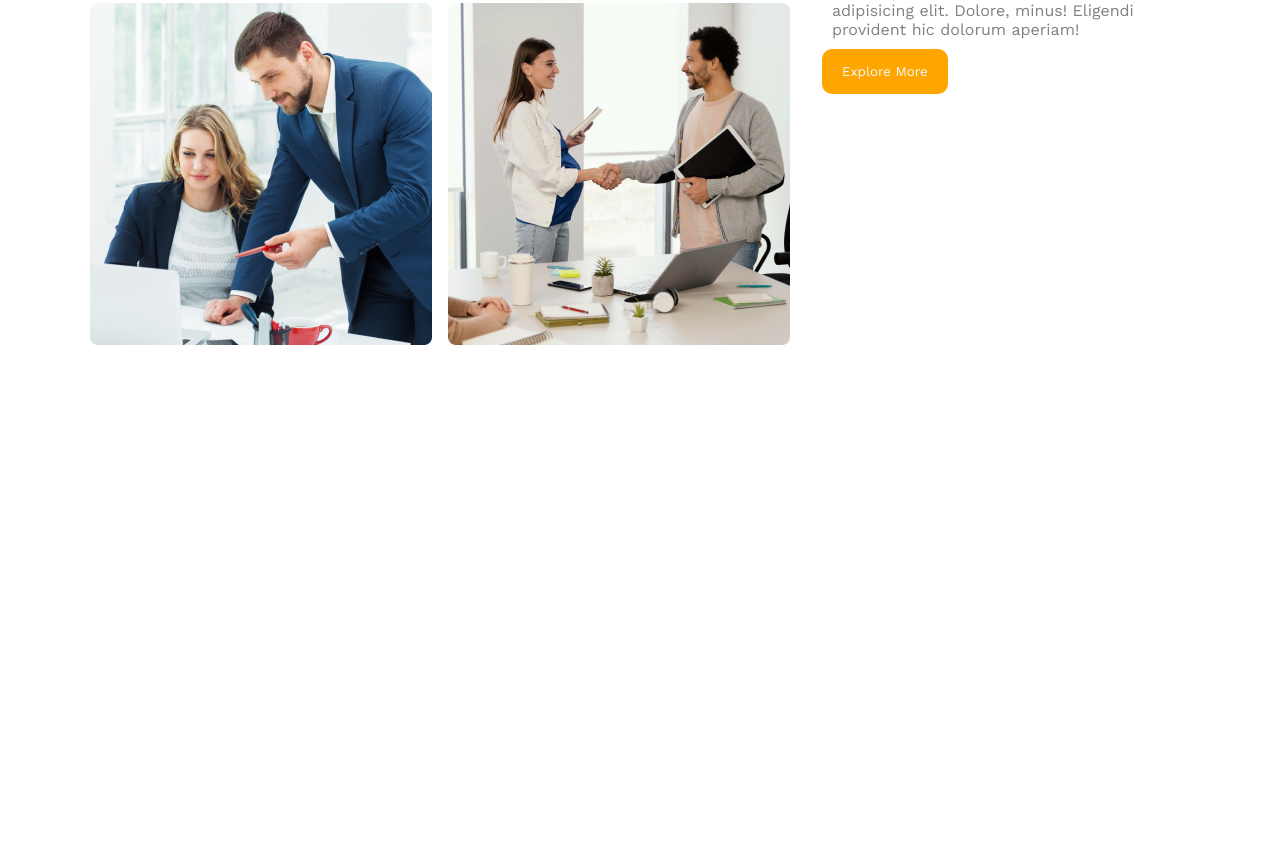
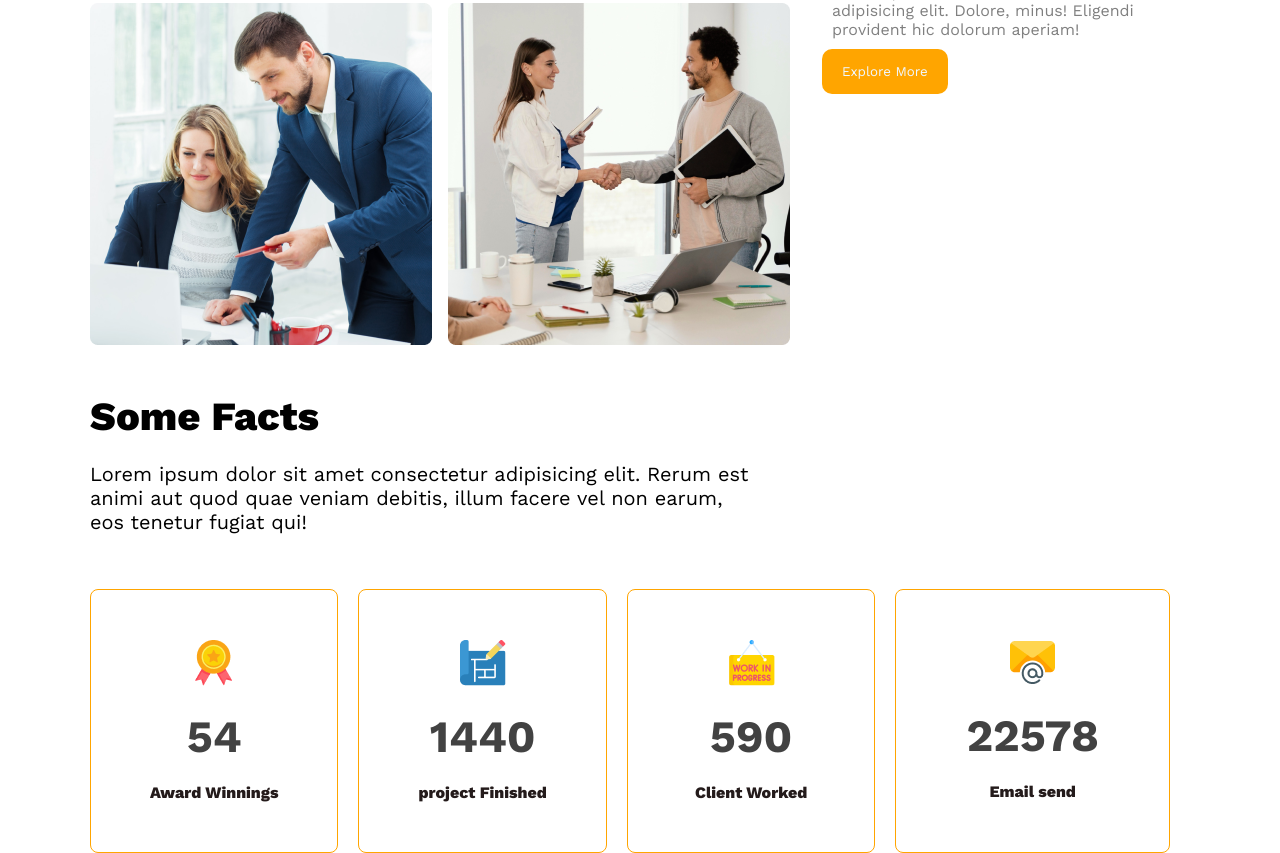
Before and after one commit to Habibsk7/g3-architech, a plain HTML site: page index.html in a window 1280 px wide. Shown: the part 1272-2125 px from the top of the page. Before the commit the page ends 1665 px from the top, so only its background shows below. Drawn offline with nearby package versions, Linux system fonts and the light colour scheme.

Commit message:
fact section done

```diff
--- a/index.html
+++ b/index.html
@@ -63,6 +63,41 @@
                 </button>
             </div>
          </section>
+         <section class="features">
+
+         </section>
+
+         <section class="facts">
+                <h3 class="section-title">
+                    Some Facts
+                </h3>
+                <p class="fact-description">
+                   Lorem ipsum dolor sit amet consectetur adipisicing elit. Rerum est animi aut quod quae veniam debitis, illum facere vel non earum, eos tenetur fugiat qui!
+
+                </p>
+                <div class="fact-card-container">
+                    <div class="card">
+                        <img src="images/icons/ribon.png" alt="">
+                        <h2 class="card-stats">54</h2>
+                        <p class="card-title">Award Winnings</p>
+                    </div>
+                    <div class="card">
+                        <img src="images/icons/projects.png" alt="">
+                        <h2 class="card-stats">1440</h2>
+                        <p class="card-title">project Finished</p>
+                    </div>
+                    <div class="card">
+                        <img src="images/icons/customers.png" alt="">
+                        <h2 class="card-stats">590</h2>
+                        <p class="card-title">Client Worked</p>
+                    </div>
+                    <div class="card">
+                        <img src="images/icons/email.png" alt="">
+                        <h2 class="card-stats">22578</h2>
+                        <p class="card-title">Email send</p>
+                    </div>
+                </div>
+         </section>
      </main>
 </body>
 </html>
--- a/responsive.css
+++ b/responsive.css
@@ -30,6 +30,20 @@
         padding: 0 50px 0 75px;
     }
 
+    /* fact responsive for smaller device */
+    .facts{
+        max-width: 80%;
+        margin: auto;
+    }
+    .fact-description{
+        width: 90%;
+    }
+    .fact-card-container{
+        grid-template-columns: 1fr;
+    }
+    .fact-card-container .card{
+        margin-bottom: 5%;
+    }
 
 
 
@@ -49,4 +63,17 @@ nav{
     flex-direction: column;
     padding: 0 100px;
 }
+
+/* fact for medium */
+.facts{
+    margin: 5% 10%;
 }
+.fact-card-container {
+    grid-template-columns: repeat(2, 1fr);
+    margin-bottom: 5%;
+
+}
+.fact-card-container .card{
+    margin-bottom: 5%;
+}
+}
--- a/style.css
+++ b/style.css
@@ -103,3 +103,45 @@ main{
     color: gray;
     margin: 10px;
 }
+/* Fact style */
+.facts{
+        /* max-width: 90%;
+        margin: 3% auto; */
+}
+.facts .section-title{
+    font-size: 2.5rem;
+    font-weight: 800;
+    margin-bottom: 2%;
+}
+.fact-description{
+    font-size: 1.25rem;
+    margin-bottom: 5%;
+    width: 60%;
+}
+
+
+.fact-card-container{
+    display: grid;
+    grid-template-columns: repeat(4,1fr);
+    justify-content: space-around;
+}
+.fact-card-container .card{
+
+    border: 1.5px solid orange;
+    border-radius: 8px;
+    padding: 50px;
+    text-align: center;
+    margin-right: 20px;
+
+}
+.fact-card-container .card-stats{
+
+    font-size: 2.8rem;
+    color: #424242;
+    margin: 20px;
+}
+.fact-card-container .card-title{
+    font-weight: 800;
+    color: rgb(36, 27, 27);
+    font-size: 1rem;
+}
```
